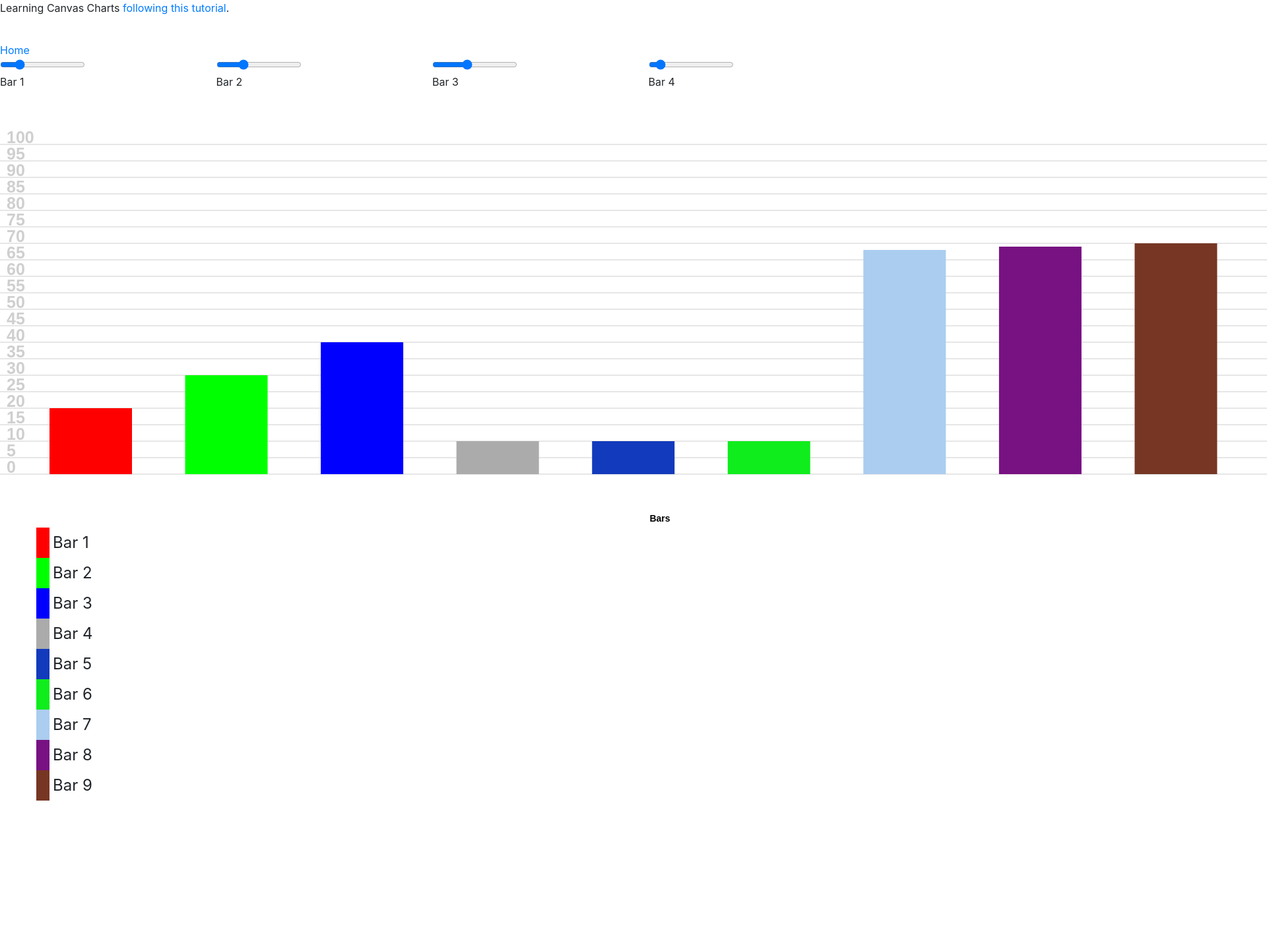
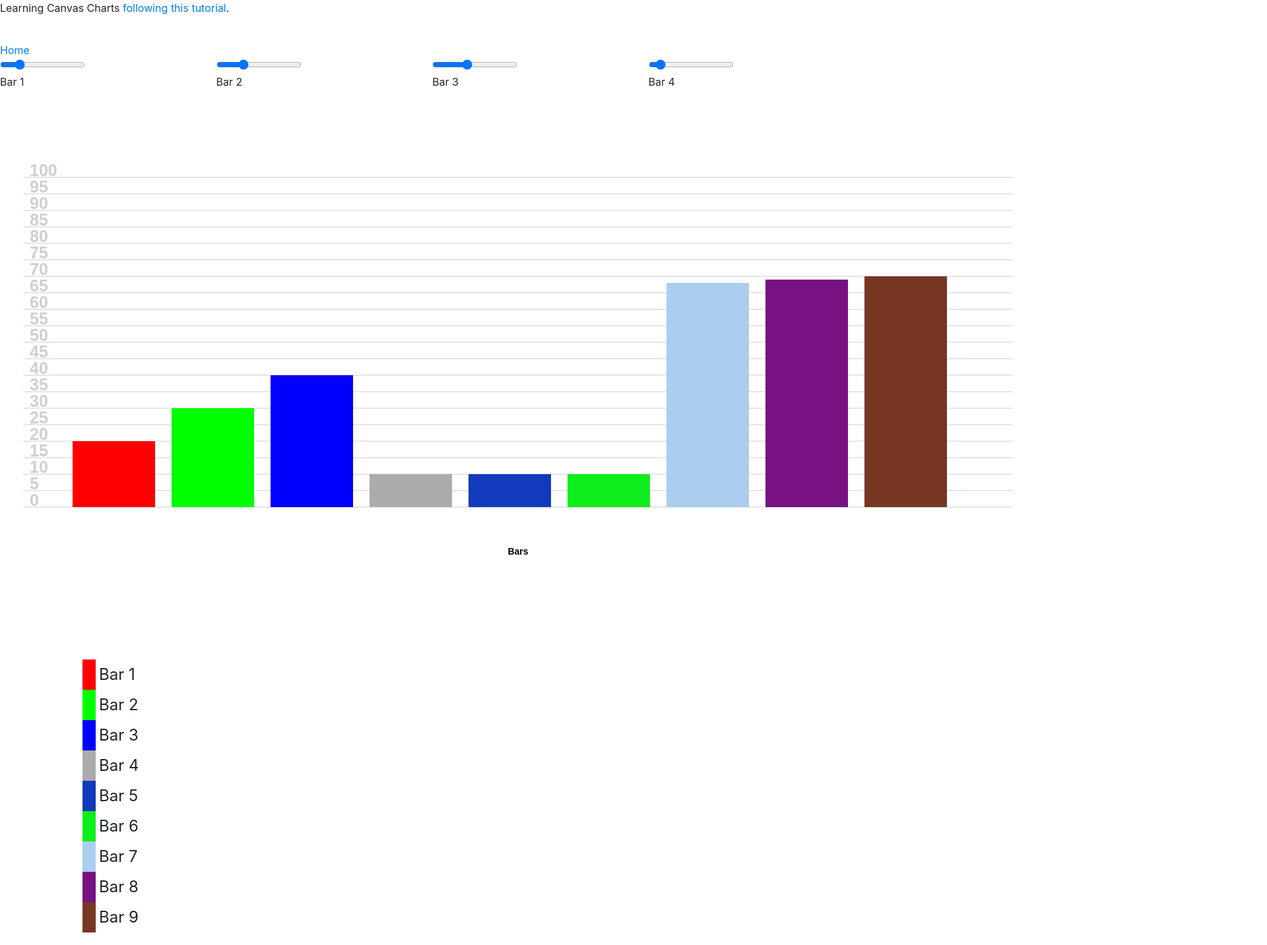
Before and after one commit to Muetzilla/Learning-Canvas, a plain HTML site: page pages/canvasCharts.html in a window 1280 px wide. Shown: the top 1433 px of the page at 66% size, 1920 px wide, since content can reach past the window. Before the commit the page ends 1230 px from the top, so only its background shows below. Drawn offline with nearby package versions, Linux system fonts and the light colour scheme.

Commit message:
fixing legend

```diff
--- a/javaScript/firstCanvasChart.js
+++ b/javaScript/firstCanvasChart.js
@@ -1,6 +1,6 @@
 let myCanvas = document.getElementById("barChart");
 //Size of the Canvas area
-const widthCanvas = 2000;
+const widthCanvas = 1500;
 const heightCanvas = 650;
 const skalaRange = 100;
 myCanvas.width = widthCanvas;
@@ -10,6 +10,8 @@ var violetBar = document.getElementById('myRange1').value;
 var blueBar = document.getElementById('myRange2').value;
 var greenBar = document.getElementById('myRange3').value;
 var orangeBar = document.getElementById('myRange4').value;
+var isLegendDrawn = false;
+
 //The bars
 var myVinyls = {
     "Bar 1": violetBar,
@@ -18,7 +20,7 @@ var myVinyls = {
     "Bar 4": orangeBar,
     "Bar 5": 10,
     "Bar 6": 10,
-    "Bar 7": 69
+    "Bar 7": 70
 };
 //Draw one grid line
 function drawLine(ctx, startX, startY, endX, endY,color){
@@ -110,6 +112,7 @@ var Barchart = function(options){
       this.ctx.restore();
 
        //draw legend
+       if(!isLegendDrawn){
        barIndex = 0;
        var legend = document.querySelector("legend[for='barChart']");
        var ul = document.createElement("ul");
@@ -123,6 +126,8 @@ var Barchart = function(options){
            ul.append(li);
            barIndex++;
        }
+       isLegendDrawn = true;
+      }
   }
 }
 //Create a new barchart
--- a/pages/canvasCharts.html
+++ b/pages/canvasCharts.html
@@ -5,6 +5,7 @@
     <title>Canvas Charts</title>
    <!-- <link rel="stylesheet" type="text/css" href="../style/learningCanvasStyle.css" media="screen" /> -->
    <link rel="stylesheet" href="https://stackpath.bootstrapcdn.com/bootstrap/4.4.1/css/bootstrap.min.css">
+   <link rel="stylesheet" href="../style/canvasChartStyle.css">
 
   </head>
   <body onload="newBarchart()">
@@ -43,15 +44,12 @@
 
     </div>
     <div class="row">
-      <div class="col-lg-9">
+
     <div id="barChartDiv" >
       <canvas id="barChart"></canvas>
-      </div>
-      <div class="col-lg-3">
+    </div>
+      <div id="chartLegend">
       <legend for="barChart"></legend>
-      </div>
-    </div>
-
     </div>
     <script type="text/javascript" src="../javaScript/firstCanvasChart.js"></script>
   </body>
--- /dev/null
+++ b/style/canvasChartStyle.css
@@ -0,0 +1,6 @@
+#chartLegend{
+    margin: 100px;
+}
+#barChartDiv{
+    margin: 50px;
+}
```
